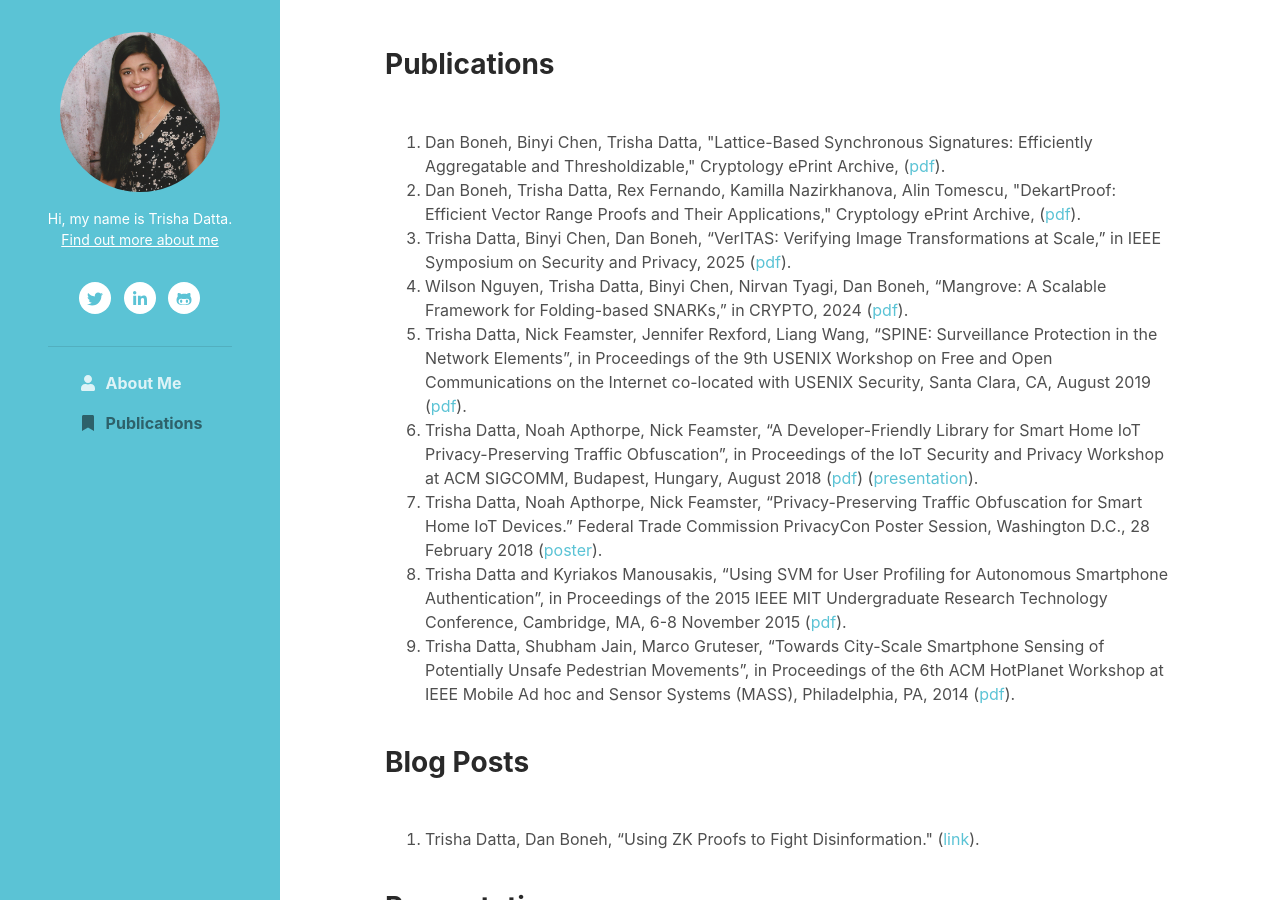
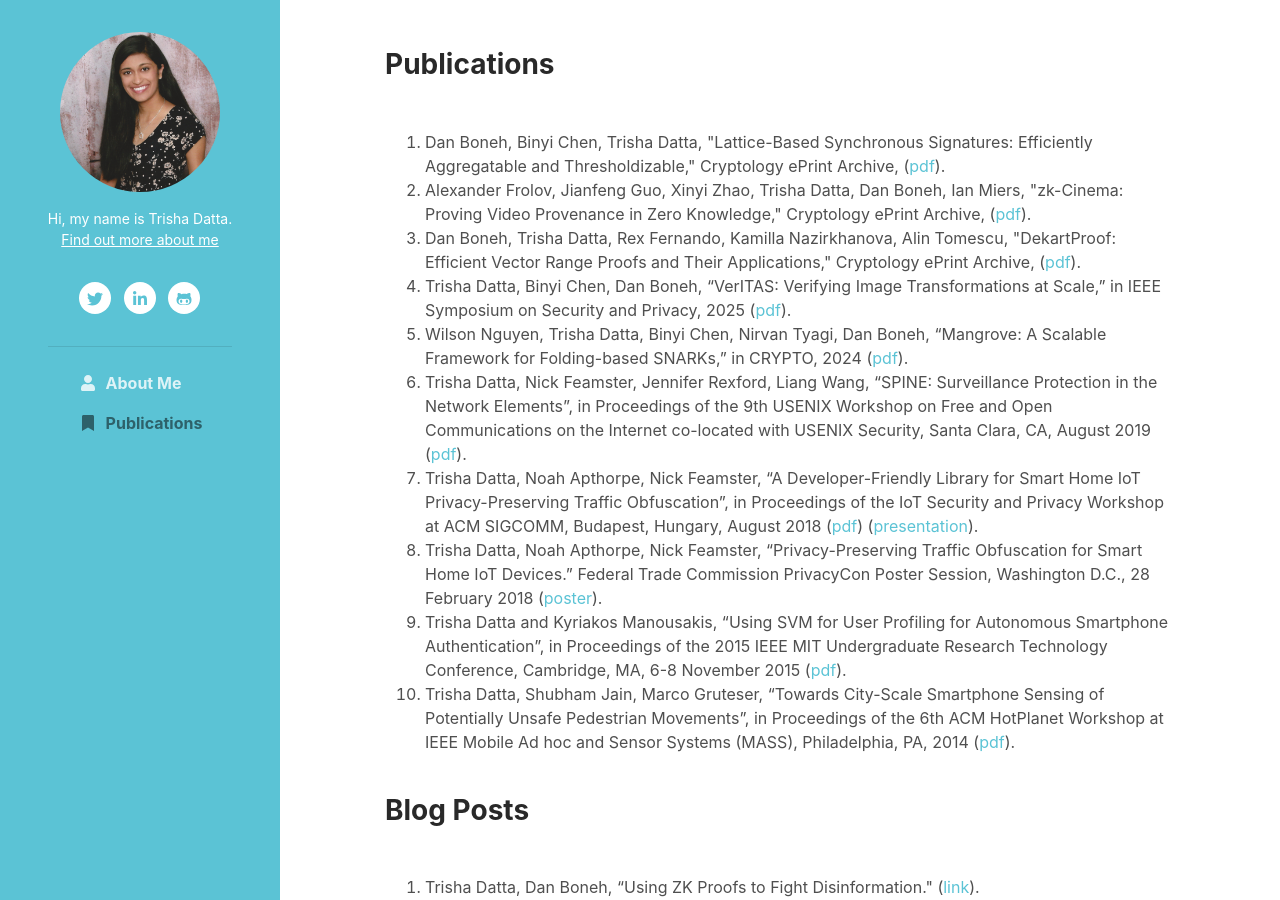
Before and after one commit to TrishaDatta/TrishaDatta.github.io, a Jekyll site: the page publications.html, which Jekyll copies as it is, in a window 1280 px wide and 900 px high. Built offline with Jekyll 4.4.1, drawn with Linux system fonts in a browser that asks for light colours; nearby versions of some CDN libraries.

Commit message:
Update publications.html

```diff
--- a/publications.html
+++ b/publications.html
@@ -79,6 +79,10 @@
 						<li> Dan Boneh, Binyi Chen, Trisha Datta,
 						  "Lattice-Based Synchronous Signatures: Efficiently Aggregatable and Thresholdizable,"
 						  Cryptology ePrint Archive, (<a href="https://eprint.iacr.org/2026/2121">pdf</a>).
+					  </li>
+						<li> Alexander Frolov, Jianfeng Guo, Xinyi Zhao, Trisha Datta, Dan Boneh, Ian Miers,
+						  "zk-Cinema: Proving Video Provenance in Zero Knowledge,"
+						  Cryptology ePrint Archive, (<a href="https://eprint.iacr.org/2026/1598">pdf</a>).
 					  </li>
 					  <li> Dan Boneh, Trisha Datta, Rex Fernando, Kamilla Nazirkhanova, Alin Tomescu,
 						  "DekartProof: Efficient Vector Range Proofs and Their Applications,"
```
